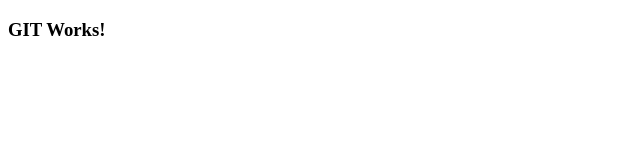
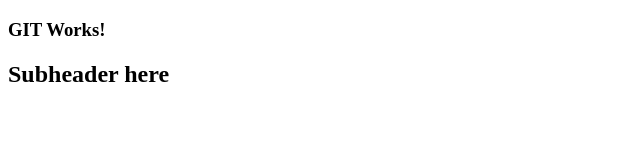
Before and after one commit to DavidJDM/new-project, a plain HTML site: page index.html in a window 1280 px wide. Shown: the whole page, without its empty margins (0-640 px from the left). Drawn offline with Linux system fonts and the light colour scheme.

Commit message:
subheader added

```diff
--- a/index.html
+++ b/index.html
@@ -6,5 +6,6 @@
 </head>
 <body>
     <h3>GIT Works!</h3>
+    <h2>Subheader here</h2>
 </body>
 </html>
```
